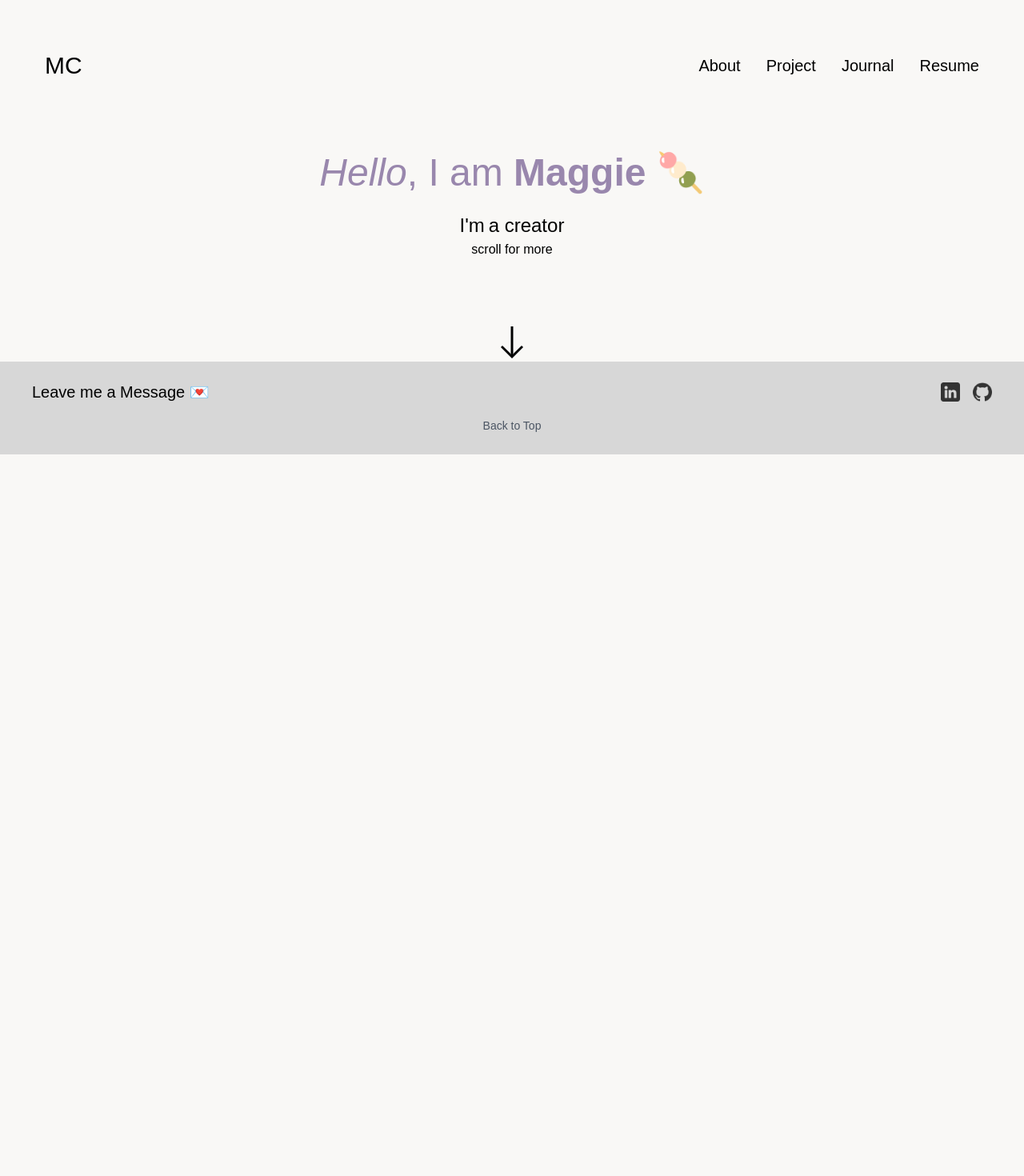
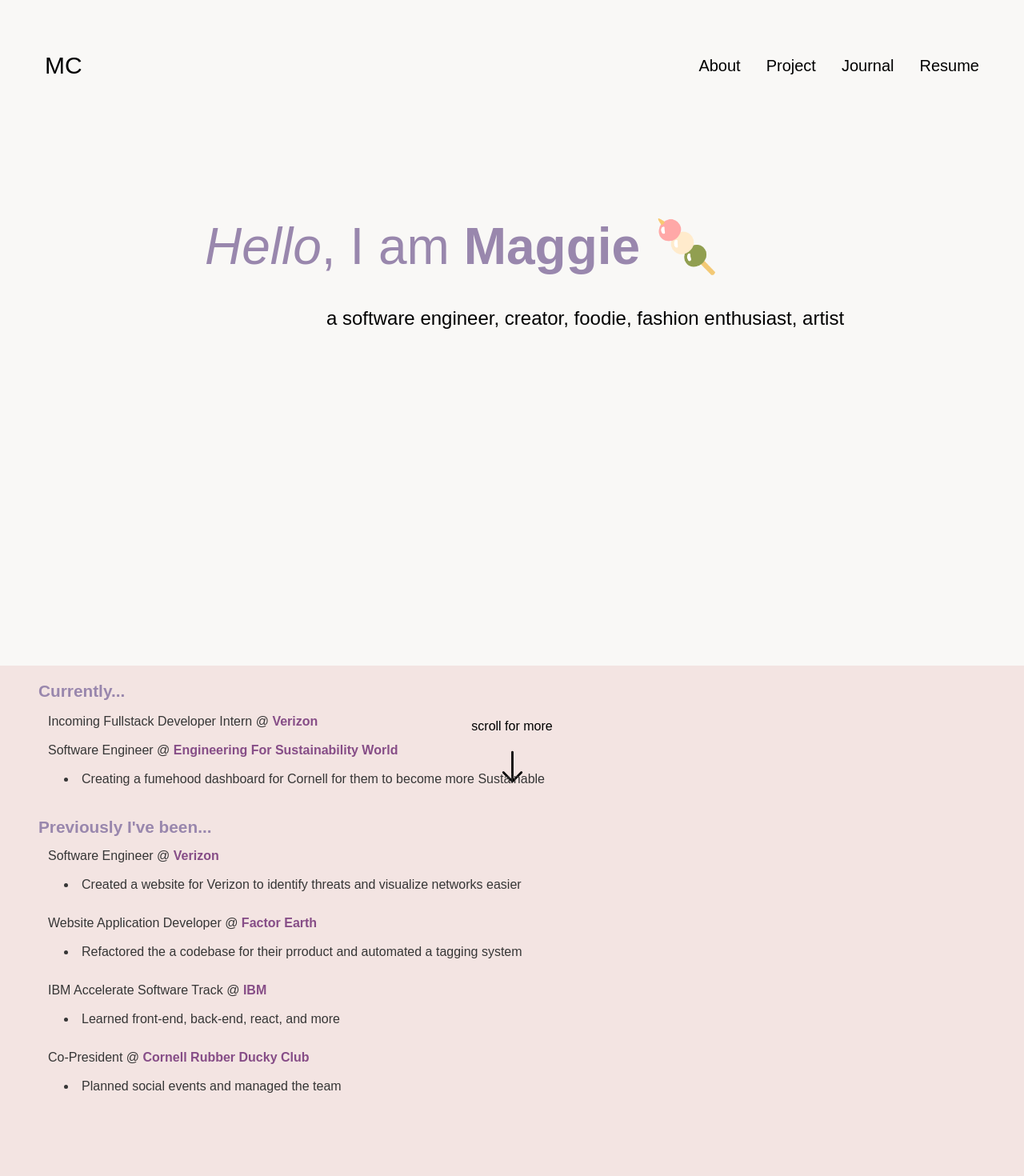
Before and after one commit to mchen892/mchen892.github.io, a Next.js app: page / in a window 1280 px wide. Shown: the top 1470 px of the page at 80% size. Before the commit the page ends 800 px from the top, so only its background shows below. Built offline with nearby package versions, Linux system fonts and the light colour scheme.

Commit message:
added content onto home page

```diff
--- a/components/journalTemp.js
+++ b/components/journalTemp.js
@@ -2,7 +2,7 @@ import PropTypes from 'prop-types';
 
 function JournalTemplate({ date, info = [] }) {
   return (
-    <main className="">
+    <main>
       <div className="lg:ml-80 lg:mt-32 p-2">
         <h2 className="text-xl p-2">{date}</h2>
         <ul className="text-center text-gray-600 text-sm">
--- /dev/null
+++ b/components/resume_text.js
@@ -0,0 +1,13 @@
+function Resumetext({ position, company, list}) {
+  return (
+    <main>
+      <div>
+        <p className="pb-3 text-m pl-3">
+          {position} @ <span className="current-span"><strong>{company}</strong></span>
+        </p>
+      </div>
+    </main>
+  );
+}
+
+export default Resumetext;
--- a/components/rotate.js
+++ b/components/rotate.js
@@ -9,7 +9,7 @@ const RotatingText = () => {
     const intervalId = setInterval(() => {
       // Update the index to the next text option
       setIndex((prevIndex) => (prevIndex + 1) % textOptions.length);
-    }, 3000); // changes text every 3 seconds
+    }, 2000); // changes text every 3 seconds
 
     // Clear interval on component unmount
     return () => clearInterval(intervalId);
@@ -20,7 +20,7 @@ const RotatingText = () => {
     setCurrentText(textOptions[index]);
   }, [index]); // Only re-run the effect if the index changes
 
-  return <div>{currentText}</div>;
+  return <div className>{currentText}</div>;
 };
 
 export default RotatingText;
--- a/components/sideNavBar.js
+++ b/components/sideNavBar.js
@@ -42,7 +42,7 @@ const MobileNav = () => {
           </li>
           <li className='lg:pr-8'>
             <Link
-              href="https://drive.google.com/file/d/1iBUzkwAhd-p5IWa-hA6icnchRo3jUhSS/view?usp=sharing"
+              href="https://drive.google.com/file/d/10BMkDdfbjDAxB24SR4mfauQoslj8Ob-O/view?usp=sharing"
               className='text-xl hover:underline'
               target="_blank"
               rel="noopener noreferrer"
--- a/package.json
+++ b/package.json
@@ -15,6 +15,7 @@
     "postcss": "8.4.23",
     "react": "18.2.0",
     "react-dom": "18.2.0",
+    "react-icons": "^5.0.1",
     "react-responsive": "^9.0.2",
     "tailwindcss": "3.3.1"
   },
--- a/src/pages/index.js
+++ b/src/pages/index.js
@@ -17,50 +17,125 @@ import MobileNav from "../../components/sideNavBar";
 import HomeImages from "../../components/homeImage";
 import React, { useState, useEffect } from "react";
 import RotatingText from "@/components/rotate";
+import { useMediaQuery } from "react-responsive";
+import { Island_Moments } from "next/font/google";
+import { BsArrowDown } from "react-icons/bs";
+import Resumetext from "@/components/resume_text";
 
 export default function Home() {
+  const isLargeScreen = useMediaQuery({ query: "(min-width: 1024px)" });
+
   return (
     <>
       <Head>
         <title>Maggie's Website</title>
         {/* <link rel="icon" href="../public/images/lemon.png" /> */}
-        <meta name="description" content="Generated by create next app" />
+        <meta name="description" content="Maggie Chen's Website" />
         <meta name="viewport" content="width=device-width, initial-scale=1" />
       </Head>
 
       <main>
-        {/* <div id="top" className="h-screen"> */}
-        <MobileNav />
+        <section className="h-full" style={{ height: "100vh" }}>
+          <MobileNav />
 
-        <section className="h-full bg-gray px-4 md:px-8 lg:px-40">
-          <section className="w-full h-screen pt-16 lg:pt-0 lg:items-center justify-center font-serif text-general">
-            <div className="flex flex-col items-center justify-center h-full">
+          <section className="h-full w-full font-serif text-general">
+            <div className="flex flex-col h-full">
               <h1 className="title-name font-bold text-light-purp-text">
                 <i>Hello</i>, I am{" "}
                 <strong className="text-light-purp-text">Maggie</strong> 🍡
               </h1>
-              <div className="title-sub flex flex-row ">
-                <p className="title-pad">I&apos;m </p>
-                {/* a software engineer, creator, foodie, fashion enthusiast, artist */}
-                <RotatingText />
+              {!isLargeScreen && (
+                <div
+                  className="title-sub flex flex-row"
+                  style={{ justifyContent: "center" }}
+                >
+                  <p className="title-pad">I&apos;m </p>
+                  <RotatingText />
+                </div>
+              )}
+              {isLargeScreen && (
+                <p className="title-long-sub">
+                  a software engineer, creator, foodie, fashion enthusiast,
+                  artist
+                </p>
+              )}
+            </div>
+            <div style={{ marginTop: "30em" }}>
+              <div className=" flex flex-col justify-center items-center">
+                <p className="text-center">scroll for more</p>
+                <BsArrowDown size={45} className="mt-4" />
               </div>
-            </div>
-            <div className="">
-              <p className="text-center">scroll for more</p>
-              <Image
-                className="arrow mx-auto"
-                src={downArrow}
-                alt="Down arrow"
-              />
             </div>
           </section>
         </section>
 
+        <section>
+          <div className="current">
+            <div className="current-text text-wrap ml-3">
+              <h1
+                className="text-light-purp-text"
+                style={{ fontSize: "1.3em", paddingBottom: ".5em" }}
+              >
+                <strong>Currently... </strong>
+              </h1>
+              <Resumetext
+                position="Incoming Fullstack Developer Intern"
+                company="Verizon"
+              />
+              <Resumetext
+                position="Software Engineer"
+                company="Engineering For Sustainability World"
+              />
+                <li>
+                  Creating a fumehood dashboard for Cornell for them to become
+                  more Sustainable
+                </li>
+
+              <h1
+                className="text-light-purp-text text-xl"
+                style={{
+                  paddingTop: ".5em",
+                  fontSize: "1.3em",
+                  paddingBottom: ".5em",
+                }}
+              >
+                <strong>Previously I've been...</strong>
+              </h1>
+              <Resumetext position="Software Engineer" company="Verizon" />
+              <li>
+                Created a website for Verizon to identify threats and visualize
+                networks easier
+              </li>
+              <Resumetext
+                position="Website Application Developer"
+                company="Factor Earth"
+              />
+              <li>
+                Refactored the a codebase for their prroduct and automated a
+                tagging system
+              </li>
+              <Resumetext
+                position="IBM Accelerate Software Track"
+                company="IBM"
+              />
+              <li>Learned front-end, back-end, react, and more</li>
+              <Resumetext
+                position="Co-President"
+                company="Cornell Rubber Ducky Club"
+              />
+              <li>Planned social events and managed the team</li>
+            </div>
+          </div>
+        </section>
+
+        {/* <section>
+          <div>
+            <h1>About me! </h1>
+            <p> </p>
+          </div>
+        </section> */}
         {/*
-          <div
-            id="purple"
-            className="current mx-auto lg:p-10 lg:pb-20 lg:text-xl"
-          >
+
             <div className="mx-auto ">
               <h2>About me!</h2>
               <p>
@@ -87,16 +162,7 @@ export default function Home() {
             </div>
           </div>
         <div>
-          {/* <h2>Experience</h2>
-          <h3>Incoming Fullstack Developer @ Verizon</h3>
-          <h3>Software Engineer @ Verizon</h3>
-          <h3>Website Application Developer @ Factor Earth</h3>
-          <h3>IBM Accelerate Software Track @ Verizon</h3>
 
-          <h2>Activities</h2>
-          <h3>Engineering For Sustainability World</h3>
-          <h3>Cornell Rubber Ducky Club</h3>
-        </div>
         <div
           id="purple"
           className="current mx-auto lg:p-10 lg:pb-20 lg:text-xl"
--- a/src/styles/globals.css
+++ b/src/styles/globals.css
@@ -12,13 +12,10 @@ body {
   margin-right: 2em; */
 }
 
-/* In your global.css or a CSS module */
 .hover\:purple-shadow:hover {
   box-shadow: 0 10px 15px -3px rgba(201, 194, 207, 1), /* Adjust the rgba values to your chosen color */
               0 4px 6px -2px rgba(128, 90, 213, 0.25); /* Same here */
 }
-
-
 
 nav h2 {
   padding: 2em;
@@ -31,8 +28,17 @@ nav h2 {
 }
 
 .title-name {
-  margin-top: 1em;
-  font-size: 3em;
+  margin-top: 2em;
+  font-size: 4em;
+  text-align: left;
+  margin-left: 4em;
+}
+
+.title-long-sub {
+  margin-left: 4em;
+  padding-left: 13em;
+  font-size: 1.5em;
+  padding-top: 1em;
 }
 
 .title-sub {
@@ -47,14 +53,26 @@ nav h2 {
 .arrow {
   padding-top: 5em;
 }
+
 .current {
-  background-color: #C9C2CF;
-  height: 20em;
-  margin-top: 5em;
+  background-color: #f3e4e2;
+  height: 40em;
+  width: 100%;
+}
+
+.current-text {
+  margin-left: 3em;
+  padding-top: 1em;
+  color:#363636;
+}
+
+.current-span {
+  color: #864d87;
 }
 
 .current li {
-  padding: 5px;
+  padding-left: 2em;
+  padding-bottom:1.5em;
 }
 
 .me {
@@ -76,3 +94,12 @@ footer {
   flex-wrap: wrap;
   justify-content: left;
 }
+
+@media (max-width: 1024px) {
+  .title-name {
+    margin-top: 2em;
+    font-size: 3em;
+    text-align: center;
+    margin-left: 0;
+  }
+}
```
Also changed, not shown: 1 other file (tests, documents, lock files or other folders).
